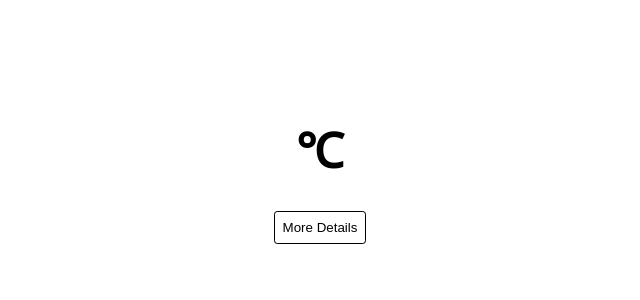
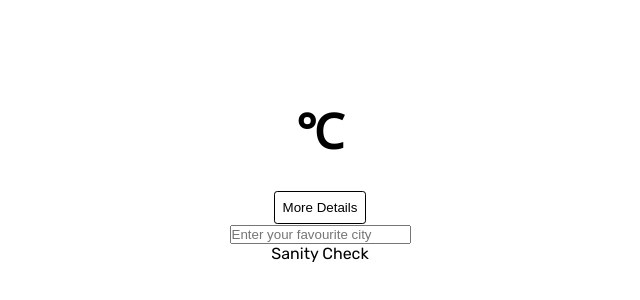
Before and after one commit to yumcoding/find-weather, a React (Create React App) app: page / in a window 1280 px wide. Shown: the part 234-534 px from the top of the page, without its empty margins (320-960 px from the left). Built offline with nearby package versions, Linux system fonts and the light colour scheme; no server answers.

Commit message:
add Search and WeatherList components

```diff
--- a/src/App.js
+++ b/src/App.js
@@ -3,6 +3,8 @@ import axios from "axios";
 import "./App.css";
 import Header from "./components/Header";
 import Modal from "./components/Modal";
+import Search from "./components/Search";
+import WeatherList from "./components/WeatherList";
 
 class App extends Component {
   state = {
@@ -16,6 +18,7 @@ class App extends Component {
       icon: "",
     },
     showing: false,
+    favCities: [],
   };
 
   getWeather = async (latitude, longitude) => {
@@ -58,8 +61,12 @@ class App extends Component {
     this.setState({ showing: false });
   };
 
+  handleCreate = (city) => {
+    this.setState({ favCities: [...this.state.favCities, city] });
+  };
+
   render() {
-    const { data, showing } = this.state;
+    const { data, showing, favCities } = this.state;
     return (
       <div className="container">
         <Header data={data} />
@@ -71,6 +78,8 @@ class App extends Component {
         ) : (
           ""
         )}
+        <Search onCreate={this.handleCreate} />
+        <WeatherList favCities={favCities} />
       </div>
     );
   }
--- /dev/null
+++ b/src/components/Search.js
@@ -0,0 +1,33 @@
+import React, { Component } from "react";
+
+class Search extends Component {
+  state = {
+    city: "",
+  };
+
+  handleChange = (e) => {
+    this.setState({ city: e.target.value });
+  };
+
+  handleSubmit = (e) => {
+    e.preventDefault();
+    const { onCreate } = this.props;
+    onCreate(this.state.city);
+    this.setState({ city: "" });
+  };
+
+  render() {
+    return (
+      <form onSubmit={this.handleSubmit}>
+        <input
+          type="text"
+          placeholder="Enter your favourite city"
+          value={this.state.city}
+          onChange={this.handleChange}
+        />
+      </form>
+    );
+  }
+}
+
+export default Search;
--- /dev/null
+++ b/src/components/WeatherList.js
@@ -0,0 +1,11 @@
+import React, { Component } from "react";
+
+class WeatherList extends Component {
+  render() {
+    const { favCities } = this.props;
+    console.log(favCities);
+    return <div>Sanity Check</div>;
+  }
+}
+
+export default WeatherList;
```
